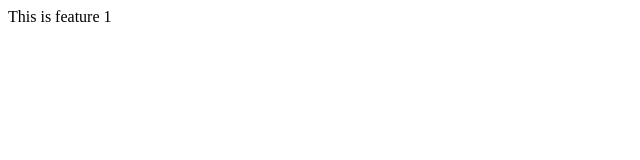
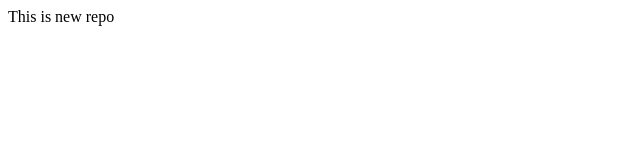
Before and after one commit to Coding-01-Saurabh/local-repo, a plain HTML site: page index.html in a window 1280 px wide. Shown: the full height of the page, 0-640 px from the left. Drawn offline with Linux system fonts and the light colour scheme.

Commit message:
Added Final modification in repo

```diff
--- a/index.html
+++ b/index.html
@@ -1 +1 @@
-<p>This is feature 1</p>
+<p>This is new repo</p>
```
